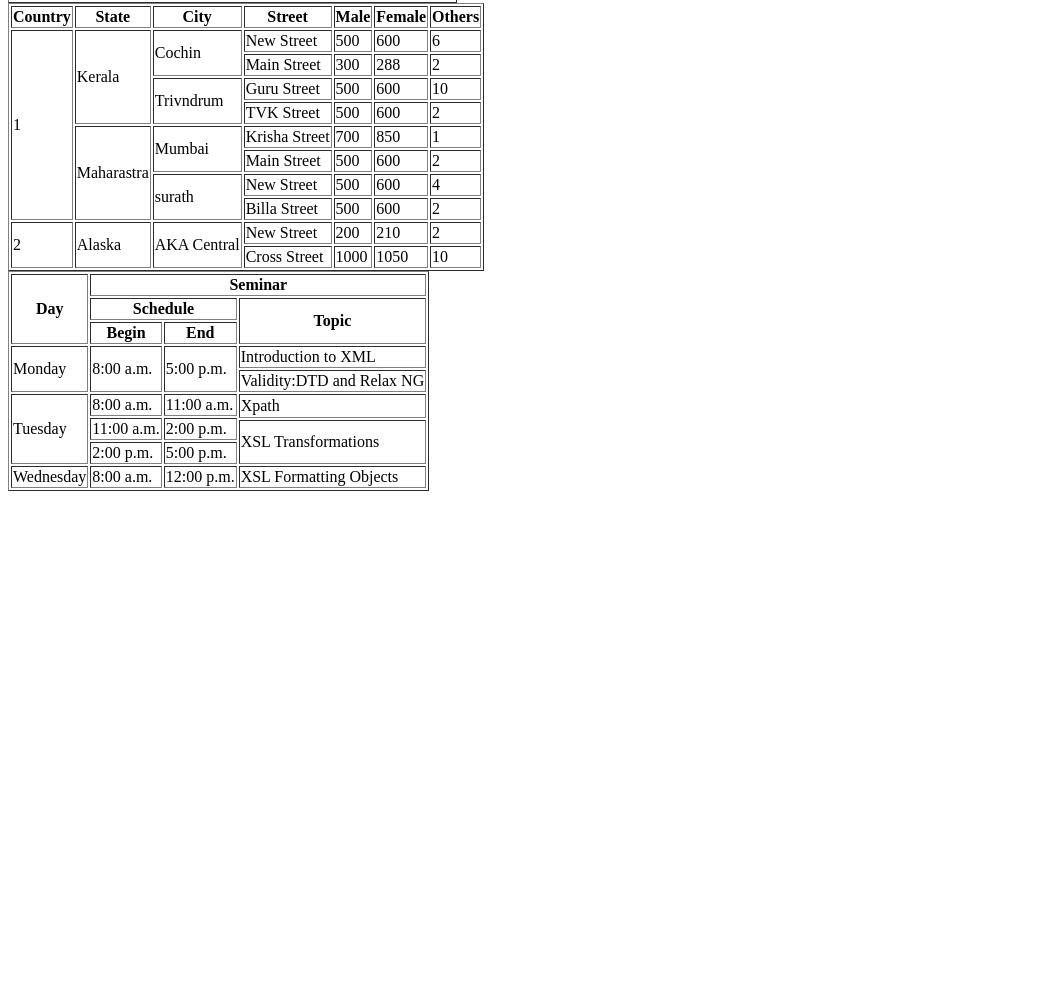
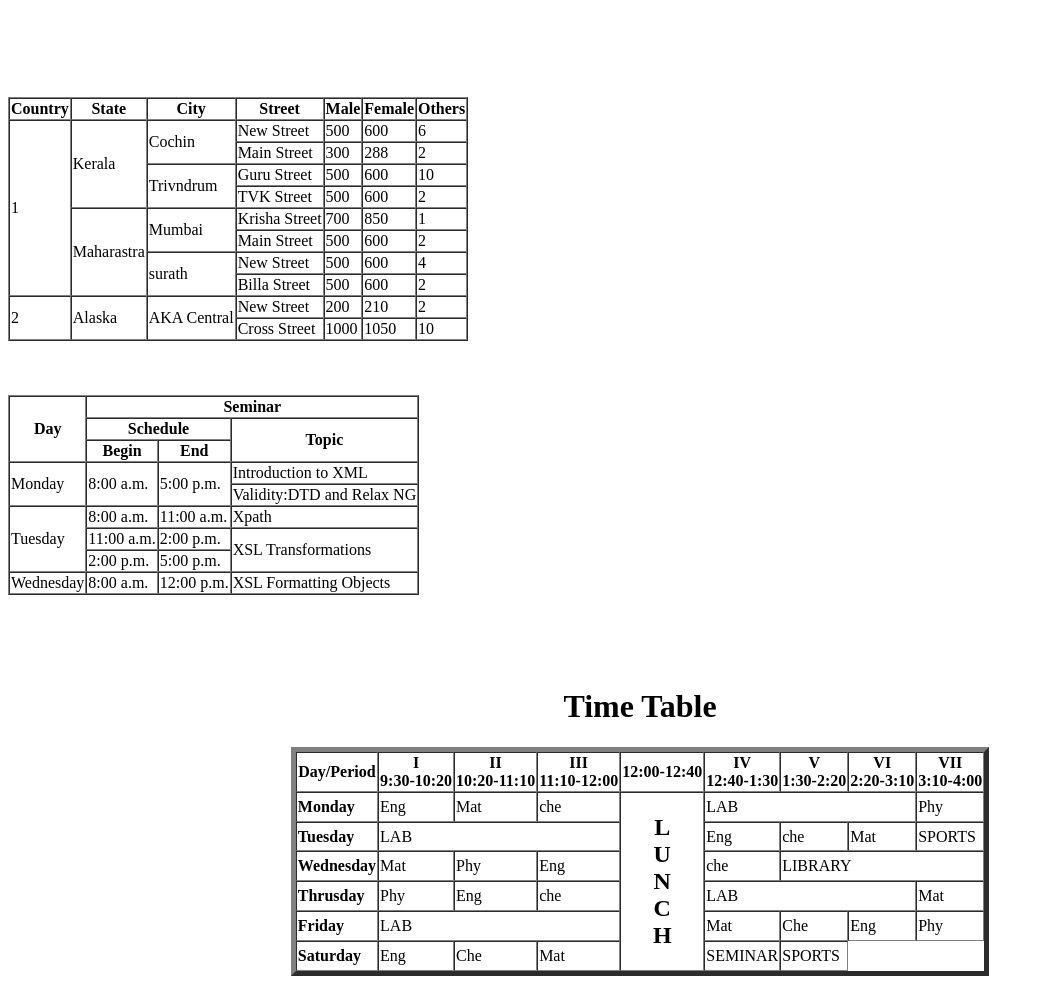
Before and after one commit to Git-Enthusiast/Full-Stack-Development-HTML, a plain HTML site: page Lecture 3/index.html in a window 1280 px wide. Shown: the part 153-1137 px from the top of the page, without its empty margins (0-1044 px from the left). Before the commit the page ends 800 px from the top, so only its background shows below. Drawn offline with Linux system fonts and the light colour scheme.

Commit message:
HTML Lecture Modified

```diff
--- a/Lecture 3/index.html
+++ b/Lecture 3/index.html
@@ -61,7 +61,7 @@
         </tr>
     </table> -->
 
-<table border="1">
+<table border="1" cellspacing="0">
     <thead>
  <th>No.</th>
  <th>Full Name</th>
@@ -110,10 +110,10 @@
 </table>
 
 
+<Br></Br><Br></Br><Br></Br>
 
 
-
- <table border="1">
+ <table border="1" cellspacing="0">
 
     <thead>
         <th>Country</th>
@@ -197,7 +197,8 @@
         </tr>
     </tbody>
  </table>
-<table border="1">
+ <br><br><br>
+<table border="1" cellspacing="0">
 <thead>
     <tr>
         <th rowspan="3">Day</th>
@@ -248,5 +249,75 @@
     </tr>
 </tbody>
 </table>
+<br><br><br><br>
+<table border="5" align="center" cellspacing="0">
+    <h1 align="Center">Time Table</h1>
+    <thead>
+        <tr>
+             <th>Day/Period</th>
+             <th>I <br>9:30-10:20</th>
+             <th>II <br>10:20-11:10</th>
+             <th>III <br>11:10-12:00</th>
+             <th>12:00-12:40</th>
+             <th>IV <br>12:40-1:30</th>
+             <th>V <br>1:30-2:20</th>
+             <th>VI <br>2:20-3:10</th>
+             <th>VII <br>3:10-4:00</th>
+        </tr>
+
+    </thead>
+    <tbody>
+        <tr>
+            <td><b>Monday</b></td>
+            <td>Eng</td>
+            <td>Mat</td>
+            <td>che</td>
+            <td rowspan="6"><h2 align="center">L <br>U <br>N <br>C <br>H</h2></td>
+            <td colspan="3">LAB</td>
+            <td>Phy</td>
+        </tr>
+        <tr>
+            <td><b>Tuesday</b></td>
+            <td colspan="3">LAB</td>
+            <td>Eng</td>
+            <td>che</td>
+            <td>Mat</td>
+            <td>SPORTS</td>
+        </tr>
+        <tr>
+            <td><b>Wednesday</b></td>
+            <td>Mat</td>
+            <td>Phy</td>
+            <td>Eng</td>
+            <td>che</td>
+            <td colspan="3">LIBRARY</td>
+        </tr>
+        <tr>
+            <td><b>Thrusday</b></td>
+            <td>Phy</td>
+            <td>Eng</td>
+            <td>che</td>
+            <td colspan="3">LAB</td>
+            <td>Mat</td>
+        </tr>
+        <tr>
+            <td><b>Friday</b></td>
+            <td colspan="3">LAB</td>
+            <td>Mat</td>
+            <td>Che</td>
+            <td>Eng</td>
+            <td>Phy</td>
+        </tr>
+        <tr>
+            <td><b>Saturday</b></td>
+            <td>Eng</td>
+            <td>Che</td>
+            <td>Mat</td>
+            <td>SEMINAR</td>
+            <td>SPORTS</td>
+        </tr>
+    </tbody>
+
+</table>
 </body>
 </html>
```
Also changed, not shown: Lecture 2/index.html (+57 -32 lines).
